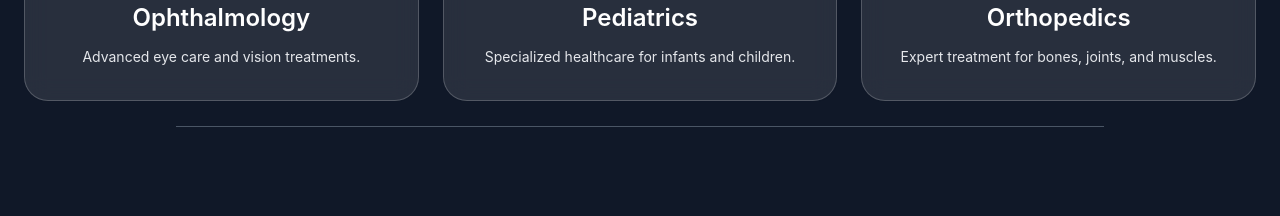
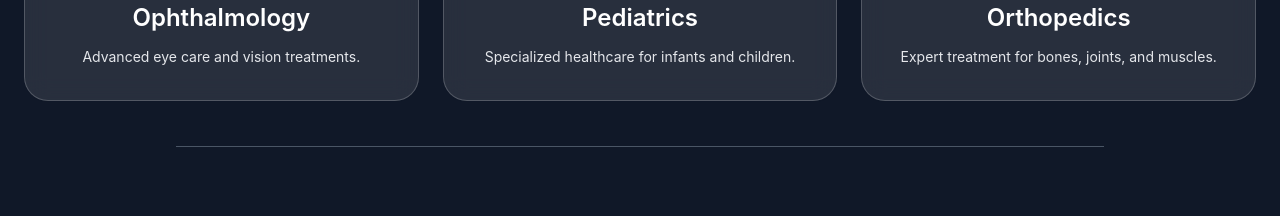
Before and after one commit to Yomesh15/DocVerse, a React (Vite) app in the folder Frontend/: page / in a window 1280 px wide. Shown: the part 1420-1636 px from the top of the page. Built offline with nearby package versions, Linux system fonts and the light colour scheme; no server answers.

Commit message:
DocVerse

```diff
--- a/Frontend/src/components/Speciality.jsx
+++ b/Frontend/src/components/Speciality.jsx
@@ -77,7 +77,7 @@ const Specialities = () => {
                 </div>
             </div>
 
-           <div className="w-[90%] sm:w-[500px] md:w-[700px] lg:w-[928px] h-px bg-gray-600 mx-auto relative top-[25px]"></div>
+           <div className="w-[90%] sm:w-[500px] md:w-[700px] lg:w-[928px] h-px bg-gray-600 mx-auto relative top-[45px]"></div>
         </section>
     );
 };
--- a/Frontend/src/pages/Specialities.jsx
+++ b/Frontend/src/pages/Specialities.jsx
@@ -83,7 +83,7 @@ const Specialities = () => {
                     </div>
                 </div>
 
-           {/* <div className="w-[90%] sm:w-[500px] md:w-[700px] lg:w-[928px] h-px bg-gray-600 mx-auto relative top-[42px]"></div> */}
+           <div className="w-[90%] sm:w-[500px] md:w-[700px] lg:w-[928px] h-px bg-gray-600 mx-auto relative top-[42px]"></div>
             </section>
 
             <Footer />
```
